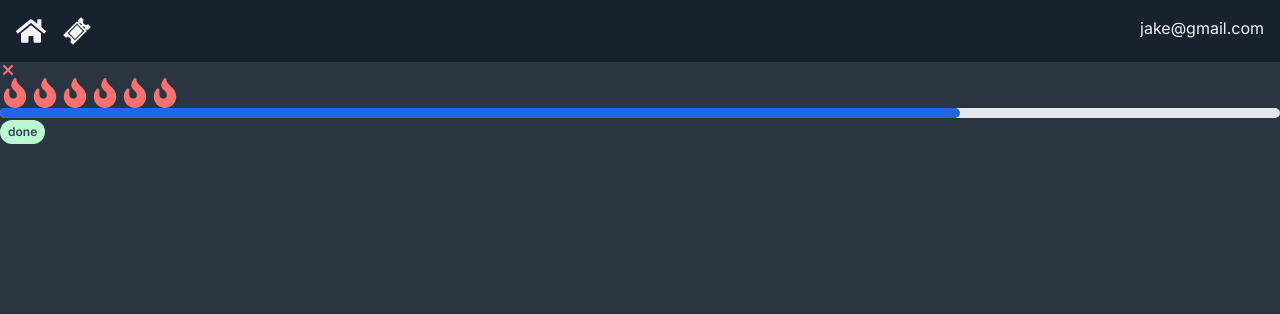
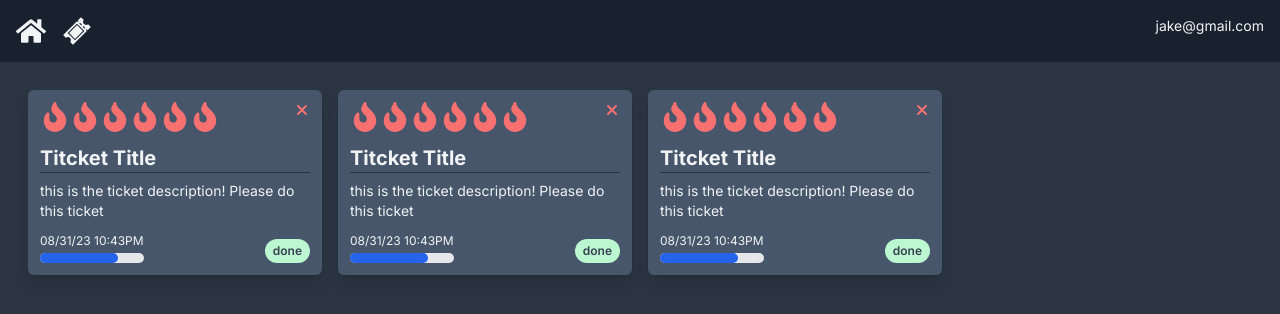
Before and after one commit to kkenjeres/TicketingApp, a Next.js app: page / in a window 1280 px wide. Shown: the top 314 px of the page. Built offline with nearby package versions, Linux system fonts and the light colour scheme.

Commit message:
basic styling

```diff
--- a/app/(components)/DeleteBlock.js
+++ b/app/(components)/DeleteBlock.js
@@ -2,7 +2,7 @@
 
 const DeleteBlock = () => {
   return (
-    <FaXmark  className="text-red-400 hover:cursor-pointer hover:text-red-200"/>
+    <FaXmark className="text-red-400 hover:cursor-pointer hover:text-red-200"/>
   )
 }
 
--- a/app/TicketCard.js
+++ b/app/TicketCard.js
@@ -1,17 +1,34 @@
-import DeleteBlock from './(components)/DeleteBlock'
-import PriorityDisplay from './(components)/PriorityDisplay'
-import ProgressDisplay from './(components)/ProgressDisplay'
-import StatusDisplay from './(components)/StatusDisplay'
+import DeleteBlock from "./(components)/DeleteBlock";
+import PriorityDisplay from "./(components)/PriorityDisplay";
+import ProgressDisplay from "./(components)/ProgressDisplay";
+import StatusDisplay from "./(components)/StatusDisplay";
 
 const TicketCard = () => {
   return (
-    <div>
-      <DeleteBlock />
-      <PriorityDisplay />
-      <ProgressDisplay />
-      <StatusDisplay />
+    <div className="flex flex-col bg-card hover:bg-card-hover rounded-md shadow-lg p-3 m-2">
+      <div className="flex mb-3">
+        <PriorityDisplay />
+        <div className="ml-auto">
+          <DeleteBlock />
+        </div>
+      </div>
+      <h4>Titcket Title</h4>
+      <hr className="h-px border-0 bg-page mb-2" />
+      <p className="whitespace-pre-wrap">
+        this is the ticket description! Please do this ticket
+      </p>
+      <div className="flex-grow"></div>
+      <div className="flex mt-2">
+        <div className="flex flex-col">
+          <p className="text-xs my-1">08/31/23 10:43PM</p>
+          <ProgressDisplay />
+        </div>
+        <div className="ml-auto flex items-end">
+          <StatusDisplay />
+        </div>
+      </div>
     </div>
-  )
-}
+  );
+};
 
-export default TicketCard
+export default TicketCard;
--- a/app/globals.css
+++ b/app/globals.css
@@ -1,21 +1,29 @@
 @tailwind base;
 @tailwind components;
 @tailwind utilities;
-
-:root {
-  --foreground-rgb: 0, 0, 0;
-  --background-start-rgb: 214, 219, 220;
-  --background-end-rgb: 255, 255, 255;
-}
-
-@media (prefers-color-scheme: dark) {
-  :root {
-    --foreground-rgb: 255, 255, 255;
-    --background-start-rgb: 0, 0, 0;
-    --background-end-rgb: 0, 0, 0;
+@layer base {
+  h1,
+  h2,
+  h3,
+  h4 {
+    @apply font-bold;
+  }
+  h1 {
+    @apply text-4xl;
+  }
+  h2 {
+    @apply text-3xl;
+  }
+  h3 {
+    @apply text-2xl;
+  }
+  h4 {
+    @apply text-xl;
+  }
+  p {
+    @apply text-sm text-default-text;
   }
 }
-
 body {
   color: rgb(var(--foreground-rgb));
   background: linear-gradient(
--- a/app/page.js
+++ b/app/page.js
@@ -1,5 +1,13 @@
 import Image from "next/image";
 import TicketCard from "./TicketCard";
 export default function Home() {
-  return <main><TicketCard /></main>;
+  return (
+    <main className="p-5">
+      <div className="lg:grid grid-cols-2 xl:grid-cols-4">
+        <TicketCard />
+        <TicketCard />
+        <TicketCard />
+      </div>
+    </main>
+  );
 }
```
Also changed, not shown: app/(components)/PriorityDisplay.js (+9 -9 lines).
